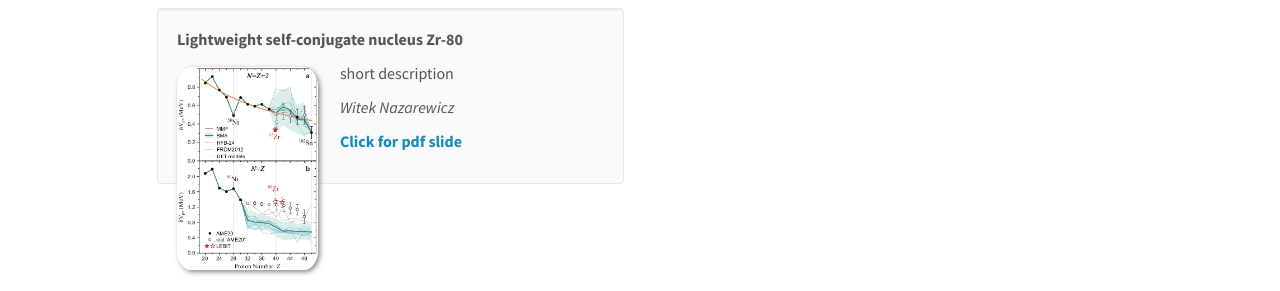
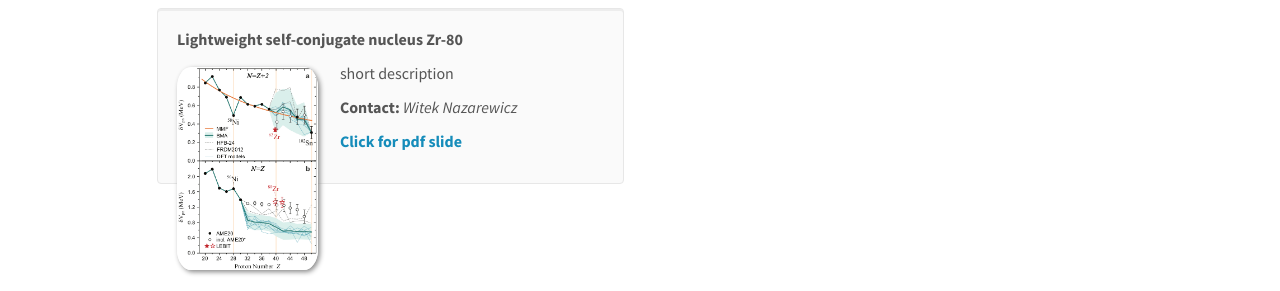
Before and after one commit to bandframework/bandframework.github.io, a Jekyll site: the page built from _pages/highlights.md, in a window 1280 px wide. Shown: the part 199-490 px from the top of the page. Built offline with Jekyll 4.4.1, drawn with Linux system fonts in a browser that asks for light colours; nearby versions of some CDN libraries.

Commit message:
trying out highlights

```diff
--- a/_pages/highlights.md
+++ b/_pages/highlights.md
@@ -27,8 +27,8 @@ permalink: /highlights/
   <pubtit>{{ highlight.title }}</pubtit>
   <img src="{{ site.url }}{{ site.baseurl }}/images/highlightpic/{{ highlight.image }}" class="img-responsive" width="33%" style="float: left" />
   <p>{{ highlight.description }}</p>
-  <p><em>{{ highlight.contact }}</em></p>
-  <p><strong><a href="{{ site.url }}{{ site.baseurl }}/highlights/{{ higlight.link.pdf }}">{{ highlight.link.text }}</a></strong></p>
+  <p><b>Contact: </b><em>{{ highlight.contact }}</em></p>
+  <p><strong><a href="{{ site.url }}{{ site.baseurl }}/highlights/{{ highlight.link.pdf }}">{{ highlight.link.text }}</a></strong></p>
  </div>
 </div>
 
```
